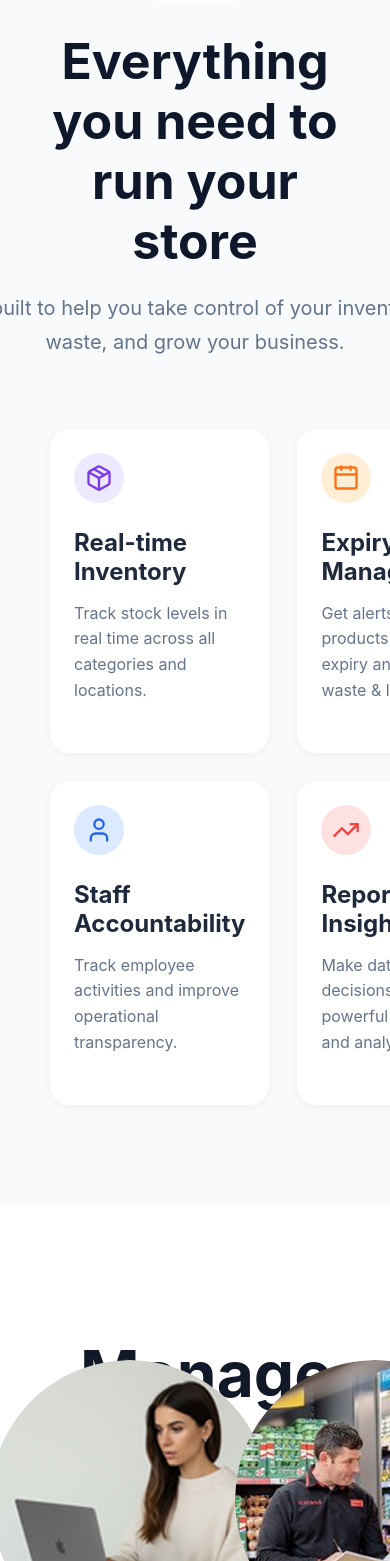
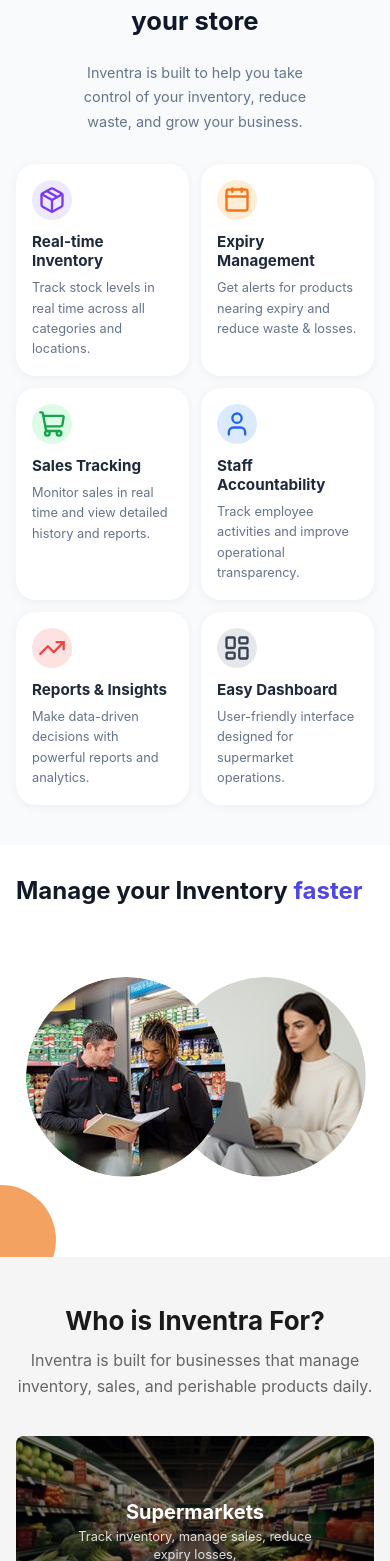
Before and after one commit to Onyema512/INVENTRA_HACKATHON_PROJECT, a React (Vite) app: page / in a window 390 px wide. Shown: the part 1087-2648 px from the top of the page. Built offline with nearby package versions, Linux system fonts and the light colour scheme.

Commit message:
Did the mobile responsiveness for features, manage and inventra sections

```diff
--- a/src/Components/Features.jsx
+++ b/src/Components/Features.jsx
@@ -14,9 +14,7 @@
     <section id="features" className="features">
       <div className="features-header">
         <span className="features-badge">Features</span>
-
         <h2>Everything you need to run your store</h2>
-
         <p>
           Inventra is built to help you take control of your inventory,
           reduce waste, and grow your business.
@@ -31,7 +29,6 @@
           </div>
 
           <h3>Real-time Inventory</h3>
-
           <p>
             Track stock levels in real time across all categories
             and locations.
--- a/src/Components/Manage.jsx
+++ b/src/Components/Manage.jsx
@@ -13,7 +13,7 @@
     <section className="manage-section">
       <div className="manage-left">
         <h1 className="manage-heading">
-          Manage your <br /> Inventory <span>faster</span>
+          Manage your Inventory <span>faster</span>
         </h1>
         <div className="manage-orange"></div>
       </div>
--- a/src/Css/Features.css
+++ b/src/Css/Features.css
@@ -101,3 +101,94 @@
     background:#e5e7eb;
     color:#374151;
 }
+
+@media (max-width: 768px) {
+  .features {
+    padding: 60px 20px;
+  }
+
+  .features-header h2 {
+    font-size: 2rem;
+    line-height: 1.3;
+  }
+
+  .features-header p {
+    width: 100%;
+    font-size: 1rem;
+    text-align: center;
+    max-width: 300px;
+  }
+
+  .features-badge {
+    font-size: 0.875rem;
+    padding: 8px 20px;
+  }
+
+  .features-grid {
+    margin-top: 40px;
+    grid-template-columns: repeat(2, 1fr);
+    gap: 16px;
+  }
+
+  .feature-card {
+    padding: 20px;
+    min-height: auto;
+  }
+
+  .feature-card h3 {
+    font-size: 1rem;
+    margin-top: 16px;
+  }
+
+  .feature-card p {
+    font-size: 0.875rem;
+    margin-top: 10px;
+  }
+
+  .icon-box {
+    width: 44px;
+    height: 44px;
+  }
+}
+
+@media (max-width: 468px) {
+  .features {
+    padding: 40px 16px;
+  }
+
+  .features-header h2 {
+    font-size: 1.6rem;
+    line-height: 1.5;
+  }
+
+  .features-header p {
+    font-size: 0.9rem;
+    text-align: center;
+    max-width: 260px
+  }
+
+  .features-grid {
+    margin-top: 30px;
+    grid-template-columns: repeat(2, 1fr);
+    gap: 12px;
+  }
+
+  .feature-card {
+    padding: 16px;
+  }
+
+  .feature-card h3 {
+    font-size: 0.95rem;
+    margin-top: 12px;
+  }
+
+  .feature-card p {
+    font-size: 0.8rem;
+    margin-top: 8px;
+  }
+
+  .icon-box {
+    width: 40px;
+    height: 40px;
+  }
+}
--- a/src/Css/Hero.css
+++ b/src/Css/Hero.css
@@ -43,7 +43,7 @@
 }
 
 .hero-right-mobile {
-  display: none;
+  display: none !important;
   width: 100%;
   margin: 0;
 }
@@ -180,7 +180,7 @@
   }
 
   .hero-right-mobile {
-    display: flex;
+    display: flex !important;
   }
 
   .hero-right-desktop {
--- a/src/Css/Inventra.css
+++ b/src/Css/Inventra.css
@@ -75,3 +75,62 @@
   line-height: 1.6;
   margin: 0;
 }
+
+@media (max-width: 768px) {
+  .inventra-section {
+    padding: 60px 24px;
+  }
+
+  .inventra-title {
+    font-size: 32px;
+  }
+
+  .inventra-subtitle {
+    font-size: 1rem;
+    margin-bottom: 36px;
+  }
+
+  .inventra-grid {
+    grid-template-columns: 1fr;
+    gap: 20px;
+  }
+
+  .inventra-card {
+    height: 240px;
+  }
+}
+
+@media (max-width: 468px) {
+  .inventra-section {
+    padding: 48px 16px;
+  }
+
+  .inventra-title {
+    font-size: 26px;
+  }
+
+  .inventra-card {
+    height: 210px;
+    border-radius: 8px;
+  }
+
+  .inventra-subtitle{
+    line-height: 1.6;
+  }
+
+  .inventra-card-text {
+    padding: 16px;
+  }
+
+  .inventra-card-text h3 {
+    font-size: 1.25rem;
+    margin-bottom: 4px;
+  }
+
+  .inventra-card-text p {
+    font-size: 0.8rem;
+    line-height: 1.4;
+    max-width: 240px;
+    margin: 0 auto;
+  }
+}
--- a/src/Css/Manage.css
+++ b/src/Css/Manage.css
@@ -105,3 +105,108 @@
   opacity: 1;
   transform: translateX(0);
 }
+
+@media (max-width: 768px) {
+  .manage-section {
+    flex-direction: column;
+    padding: 40px 20px 80px;
+    min-height: auto;
+    gap: 32px;
+    align-items: flex-start;
+    overflow: hidden;
+  }
+
+  .manage-left {
+    width: 100%;
+    min-height: auto;
+    position: relative;
+  }
+
+  .manage-heading {
+    font-size: 2rem;
+    line-height: 1.2;
+  }
+
+  .manage-orange {
+    width: 120px;
+    height: 120px;
+    left: -60px;
+    bottom: -80px;
+  }
+
+  .manage-right {
+    width: 100%;
+    height: 280px;
+    position: relative;
+    pointer-events: none;
+  }
+
+  .manage-circle {
+    width: 180px;
+    height: 180px;
+    transition: none;
+  }
+
+  .left-current {
+    left: 20px;
+    top: 50px;
+    z-index: 4;
+  }
+
+  .right-current {
+    left: 140px;
+    top: 50px;
+    z-index: 3;
+  }
+
+  .left-slide,
+  .right-fade {
+    transform: none;
+    opacity: 1;
+  }
+
+  .left-new,
+  .right-new {
+    display: none;
+  }
+
+  .show-new {
+    opacity: 0;
+  }
+}
+
+@media (max-width: 468px) {
+  .manage-section {
+    padding: 32px 16px 80px;
+  }
+
+  .manage-heading {
+    font-size: 1.5rem;
+  }
+
+  .manage-orange {
+    width: 110px;
+    height: 110px;
+    left: -70px;
+    bottom: -390px;
+  }
+
+  .manage-right {
+    height: 240px;
+  }
+
+  .manage-circle {
+    width: 200px;
+    height: 200px;
+  }
+
+  .left-current {
+    left: 10px;
+    top: 40px;
+  }
+
+  .right-current {
+    left: 150px;
+    top: 40px;
+  }
+}
```
